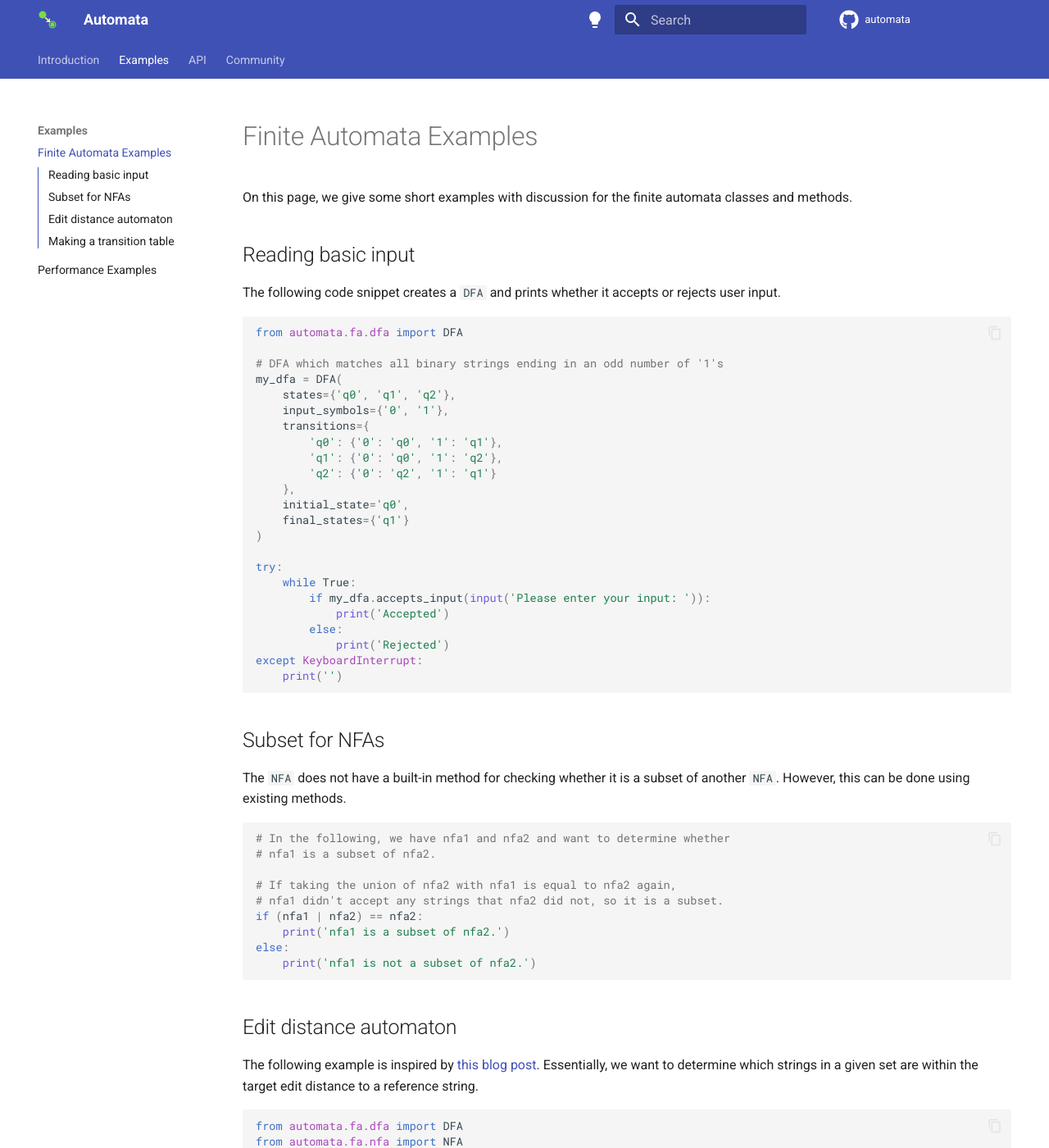
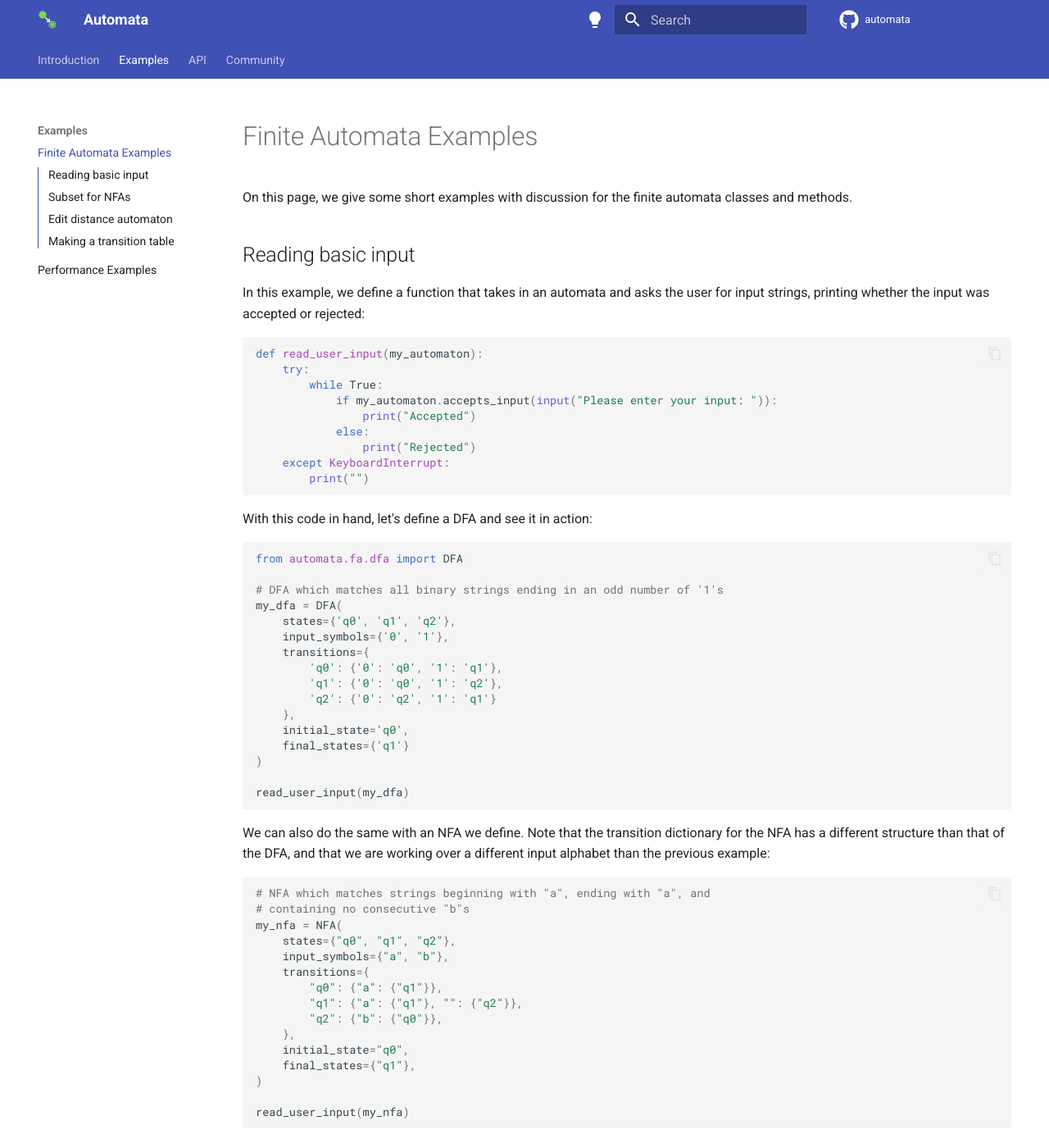
Before and after one commit to caleb531/automata, an MkDocs documentation site: the page built from docs/examples/fa-examples.md, in a window 1280 px wide and 1400 px high. Shown: the whole window at 82% size. Built offline with MkDocs 1.6.1 and Material for MkDocs 9.7.7, drawn with Linux system fonts in a browser that asks for light colours; comment, search, counter and statistics services are not loaded.

Commit message:
Extend examples and add note

````diff
--- a/docs/examples/fa-examples.md
+++ b/docs/examples/fa-examples.md
@@ -5,8 +5,23 @@ automata classes and methods.
 
 ## Reading basic input
 
-The following code snippet creates a `DFA` and prints whether it accepts or
-rejects user input.
+In this example, we define a function that takes in an automata
+and asks the user for input strings, printing whether the input was
+accepted or rejected:
+
+```python
+def read_user_input(my_automaton):
+    try:
+        while True:
+            if my_automaton.accepts_input(input("Please enter your input: ")):
+                print("Accepted")
+            else:
+                print("Rejected")
+    except KeyboardInterrupt:
+        print("")
+```
+
+With this code in hand, let's define a DFA and see it in action:
 
 ```python
 from automata.fa.dfa import DFA
@@ -24,14 +39,30 @@ my_dfa = DFA(
     final_states={'q1'}
 )
 
-try:
-    while True:
-        if my_dfa.accepts_input(input('Please enter your input: ')):
-            print('Accepted')
-        else:
-            print('Rejected')
-except KeyboardInterrupt:
-    print('')
+read_user_input(my_dfa)
+```
+
+We can also do the same with an NFA we define. Note that the
+transition dictionary for the NFA has a different structure than
+that of the DFA, and that we are working over a different input
+alphabet than the previous example:
+
+```python
+# NFA which matches strings beginning with "a", ending with "a", and
+# containing no consecutive "b"s
+my_nfa = NFA(
+    states={"q0", "q1", "q2"},
+    input_symbols={"a", "b"},
+    transitions={
+        "q0": {"a": {"q1"}},
+        "q1": {"a": {"q1"}, "": {"q2"}},
+        "q2": {"b": {"q0"}},
+    },
+    initial_state="q0",
+    final_states={"q1"},
+)
+
+read_user_input(my_nfa)
 ```
 
 ## Subset for NFAs
````
Also changed, not shown: docs/index.md (+3 -0 lines).
